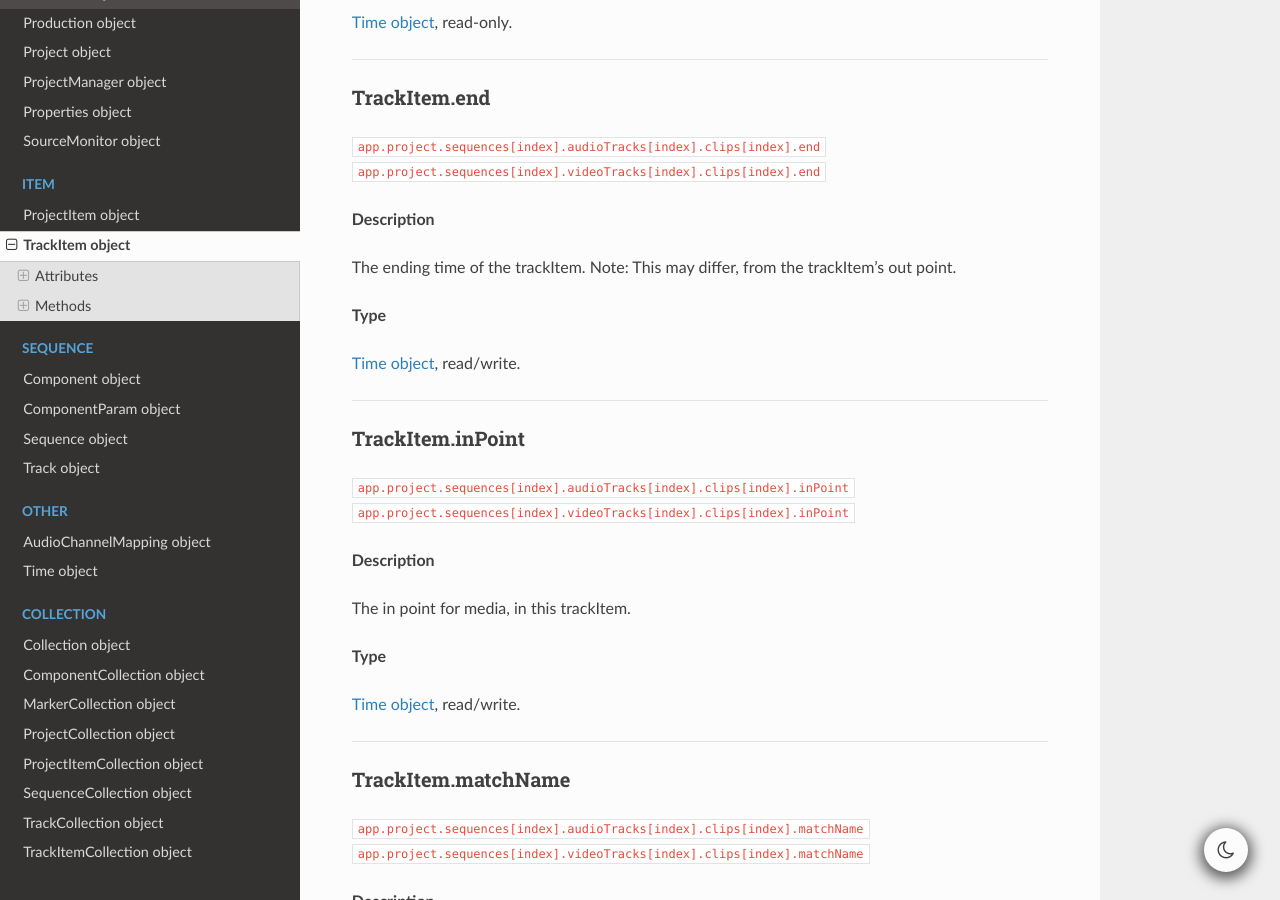
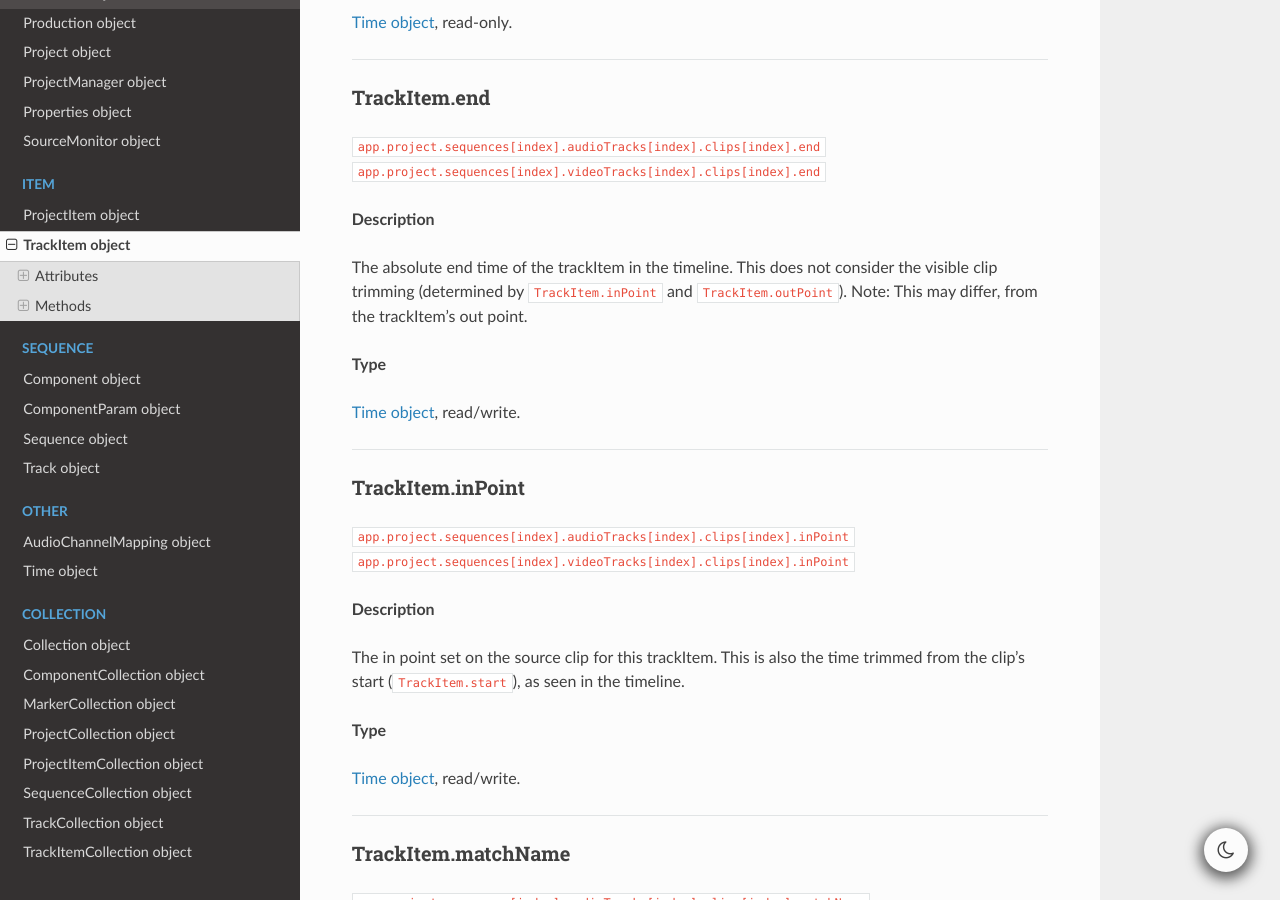
Before and after one commit to docsforadobe/premiere-scripting-guide, a Sphinx documentation site: the page built from docs/item/trackitem.rst, in a window 1280 px wide and 900 px high, scrolled down 1033 px. Built offline with Sphinx 7.4.7 and the Read the Docs theme 2.0.0, drawn with Linux system fonts in a browser that asks for light colours; some of the changed text lies outside the part shown.

Commit message:
Update trackitem.rst
This commit elaborates 4 definitions to make them more helpful for developers - especially those who are new to Premiere Scripting. The following attribute definitions were updated:

* TrackItem.start
* TrackItem.end
* TrackItem.inPoint
* TrackItem.outPoint

```diff
--- a/docs/item/trackitem.rst
+++ b/docs/item/trackitem.rst
@@ -56,7 +56,7 @@ TrackItem.end
 
 **Description**
 
-The ending time of the trackItem. Note: This may differ, from the trackItem's out point.
+The absolute end time of the trackItem in the timeline. This does not consider the visible clip trimming (determined by ``TrackItem.inPoint`` and ``TrackItem.outPoint``). Note: This may differ, from the trackItem's out point.
 
 **Type**
 
@@ -72,7 +72,7 @@ TrackItem.inPoint
 
 **Description**
 
-The in point for media, in this trackItem.
+The in point set on the source clip for this trackItem. This is also the time trimmed from the clip's start (``TrackItem.start``), as seen in the timeline.
 
 **Type**
 
@@ -152,7 +152,7 @@ TrackItem.outPoint
 
 **Description**
 
-The out point for media, in this trackItem.
+The out point set on the source clip for this trackItem. This is also the time trimmed from the clip's end (``TrackItem.end``), as seen in the timeline.
 
 **Type**
 
@@ -184,7 +184,7 @@ TrackItem.start
 
 **Description**
 
-The starting time of the trackItem. Note: This may differ, from the trackItem's in point.
+The absolute start time of the trackItem, in the timeline. This does not consider the visible clip trimming (determined by ``TrackItem.inPoint`` and ``TrackItem.outPoint``). Note: This may differ, from the trackItem's in point.
 
 **Type**
 
```
